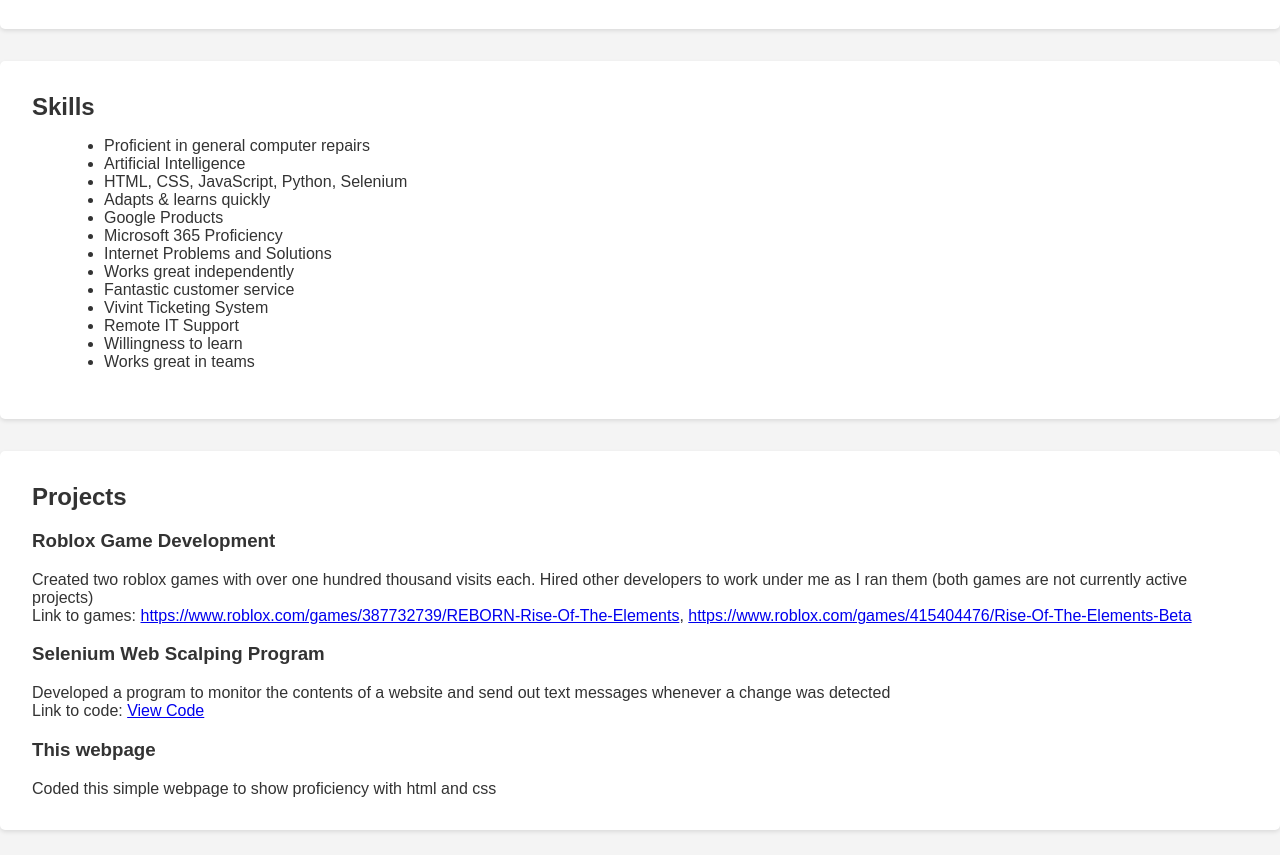
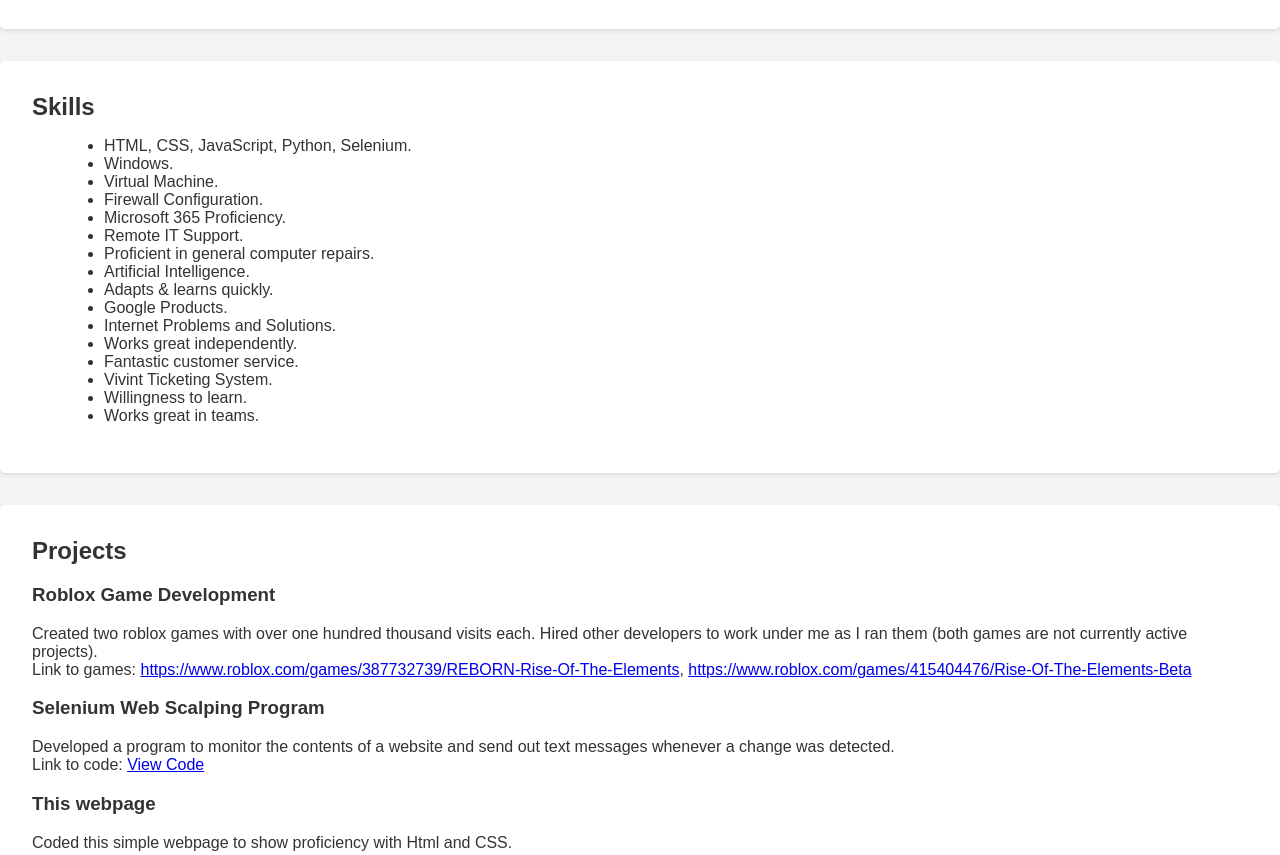
Before and after one commit to Inventioning/resume, a plain HTML site: page index.html in a window 1280 px wide. Shown: the part 1280-2135 px from the top of the page. Drawn offline with Linux system fonts and the light colour scheme; a script that the page names is missing.

Commit message:
Add files via upload

```diff
--- a/index.html
+++ b/index.html
@@ -34,7 +34,7 @@
         <h2>Experience</h2>
         <div class="job">
             <h3>Vivint Smart Home Solar Sales, Vivint</h3>
-            <p>May 2022 - September 2023</p>
+            <p>May 2022 - Current</p>
             <ul>
                 <li>Went door to door talking to a variety of potential customers informing them of solar benefits.</li>
                 <li>Managed active customer relations while monitoring solar installations online.</li>
@@ -71,19 +71,22 @@
     <section id="skills">
         <h2>Skills</h2>
         <ul>
-            <li>Proficient in general computer repairs</li>
-            <li>Artificial Intelligence</li>
-            <li>HTML, CSS, JavaScript, Python, Selenium</li>
-            <li>Adapts & learns quickly</li>
-            <li>Google Products</li>
-            <li>Microsoft 365 Proficiency</li>
-            <li>Internet Problems and Solutions</li>
-            <li>Works great independently</li>
-            <li>Fantastic customer service</li>
-            <li>Vivint Ticketing System</li>
-            <li>Remote IT Support</li>
-            <li>Willingness to learn</li>
-            <li>Works great in teams</li>
+            <li>HTML, CSS, JavaScript, Python, Selenium.</li>
+            <li>Windows.</li>
+            <li>Virtual Machine.</li>
+            <li>Firewall Configuration.</li>
+            <li>Microsoft 365 Proficiency.</li>
+            <li>Remote IT Support.</li>
+            <li>Proficient in general computer repairs.</li>
+            <li>Artificial Intelligence.</li>
+            <li>Adapts & learns quickly.</li>
+            <li>Google Products.</li>
+            <li>Internet Problems and Solutions.</li>
+            <li>Works great independently.</li>
+            <li>Fantastic customer service.</li>
+            <li>Vivint Ticketing System.</li>
+            <li>Willingness to learn.</li>
+            <li>Works great in teams.</li>
         </ul>
     </section>
 
@@ -91,19 +94,19 @@
         <h2>Projects</h2>
         <div class="project">
             <h3>Roblox Game Development</h3>
-            <p>Created two roblox games with over one hundred thousand visits each. Hired other developers to work under me as I ran them (both games are not currently active projects)</p>
+            <p>Created two roblox games with over one hundred thousand visits each. Hired other developers to work under me as I ran them (both games are not currently active projects).</p>
             <p>Link to games: <a href="https://www.roblox.com/games/387732739/REBORN-Rise-Of-The-Elements" target="_blank">https://www.roblox.com/games/387732739/REBORN-Rise-Of-The-Elements</a>, <a href="https://www.roblox.com/games/415404476/Rise-Of-The-Elements-Beta" target="_blank">https://www.roblox.com/games/415404476/Rise-Of-The-Elements-Beta</a></p>
         </div>
 
         <div class="project">
             <h3>Selenium Web Scalping Program</h3>
-            <p>Developed a program to monitor the contents of a website and send out text messages whenever a change was detected</p>
+            <p>Developed a program to monitor the contents of a website and send out text messages whenever a change was detected.</p>
             <p>Link to code: <a href="tranzact.html">View Code</a></p>
         </div>
 
         <div class="project">
             <h3>This webpage</h3>
-            <p>Coded this simple webpage to show proficiency with html and css</p>
+            <p>Coded this simple webpage to show proficiency with Html and CSS.</p>
         </div>
 
         <!-- Add more project details as needed -->
```
